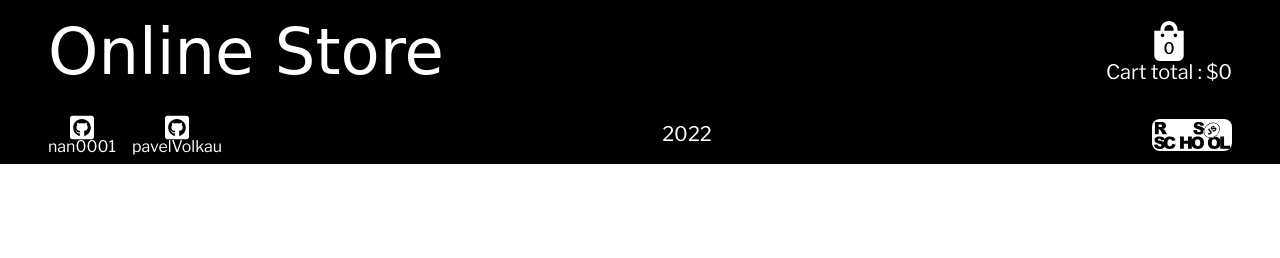
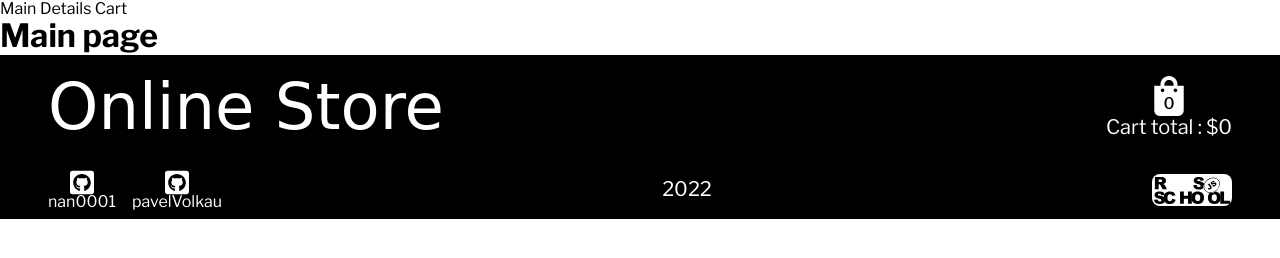
Before and after one commit to pavelVolkau/rss-online-store, a website built with webpack: page src/index.html in a window 1280 px wide. Built offline with nearby package versions, Linux system fonts and the light colour scheme; a web font is replaced by a local one.

Commit message:
refactor: add constants

```diff
--- a/src/common/app/App.ts
+++ b/src/common/app/App.ts
@@ -1,12 +1,14 @@
 import './app-root.scss';
 import Footer from '../../components/footer/Footer';
 import Header from '../../components/header/Header';
+import { initRouter } from '../../router/router';
 
 export default class App {
   private header = new Header().draw() as HTMLElement;
   private footer = new Footer().draw() as HTMLElement;
 
   start(): void {
+    initRouter();
     const appRoot = document.querySelector('.app-root') as HTMLElement;
 
     appRoot.append(this.header, this.footer);
--- a/src/common/helpers/constants.ts
+++ b/src/common/helpers/constants.ts
@@ -40,3 +40,9 @@ export const INPUT_TYPE = {
   text: 'text',
   url: 'url',
 };
+
+export const ROUTES = {
+  index: '/', //route для главной страницы
+  details: '/details', //route для страницы деталей
+  cart: '/cart', //route для корзины
+};
--- a/src/index.html
+++ b/src/index.html
@@ -13,6 +13,10 @@
     />
   </head>
   <body>
+    <a href="/">Main</a>
+    <a href="/details">Details</a>
+    <a href="/cart">Cart</a>
+
     <div class="app-root"></div>
 
     <!-- шаблон карточки товара -->
--- a/src/router/router.ts
+++ b/src/router/router.ts
@@ -1,15 +1,15 @@
-import { appConstants } from './constants';
+import { ROUTES } from '../common/helpers/constants';
 
 // TODO: импортировать шаблоны страниц
 
 export const routes = {
-  Main: `${appConstants.routes.index}`, // путь к главной странице
-  Details: `${appConstants.routes.details}`,
-  Cart: `${appConstants.routes.cart}`,
+  Main: `${ROUTES.index}`, // путь к главной странице
+  Details: `${ROUTES.details}`,
+  Cart: `${ROUTES.cart}`,
 };
 
 //принимает путь и заменяет контент в html в диве app-root
-export function render(path: string) {
+export function render(path: string): void {
   let result = '<h1>404 Not found</h1>'; //этот тег покажется если страницы с таким путем не существует
   if (routes.Main.match(path)) {
     //сравниваем совпадает ли переданный путь с путем к главной страницы
@@ -29,13 +29,13 @@ export function render(path: string) {
 }
 
 //функция для перехода на переданную страницу, все переходы по ссылкам должны происходить через эту функцию, иначе не будет писаться история в браузер
-export function goTo(path: string) {
+export function goTo(path: string): void {
   window.history.pushState({ path }, path, path); //добавляет путь в историю браузера, чтобы можно было потом переключать страницы стрелками в браузере
   render(path);
 }
 
 //функция инициализации роутинга
-export function initRouter() {
+export function initRouter(): void {
   // событие, кот вызывается при переходе по истории браузера
   //тут мы получается когда нажимаем на кнопки в браузере должна рендериться страница с url на который мы переходим
   window.addEventListener('popstate', () => {
```
Also changed, not shown: src/router/constants.ts (deleted, +0 -7 lines).
